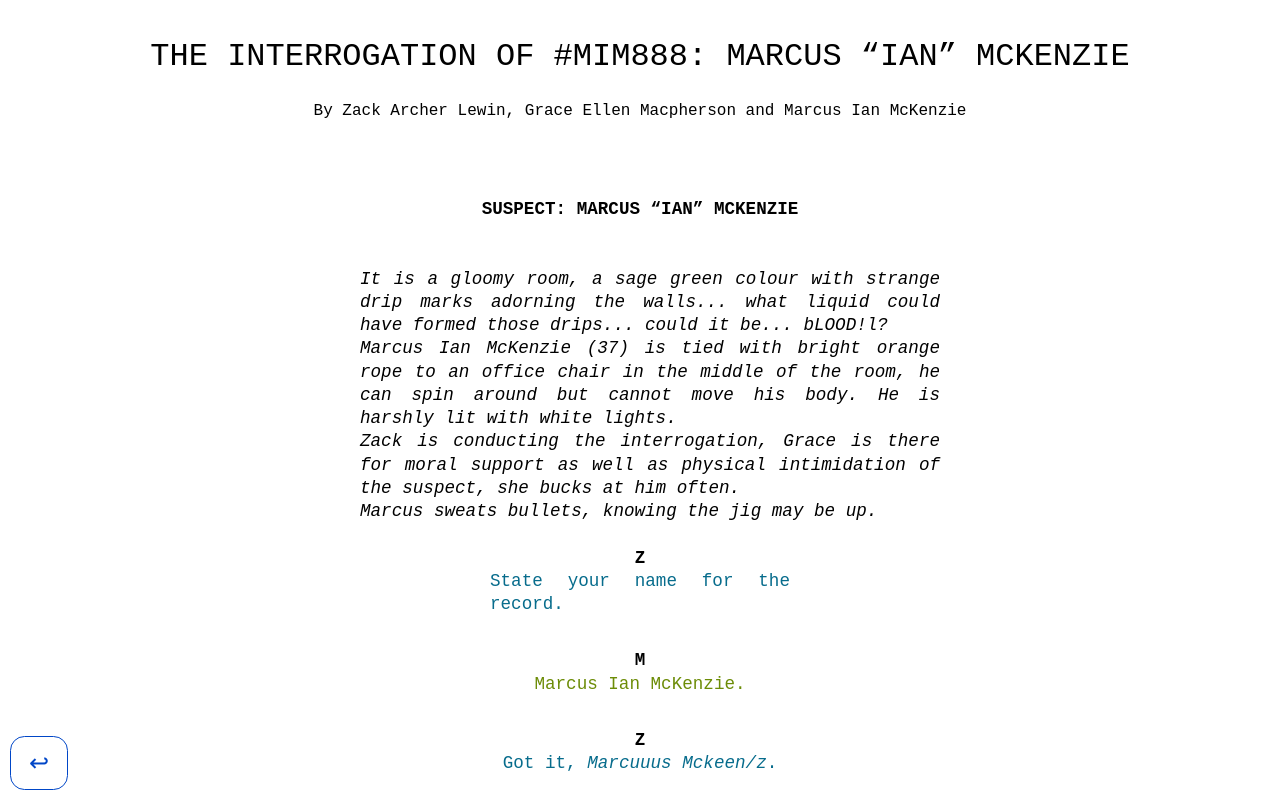
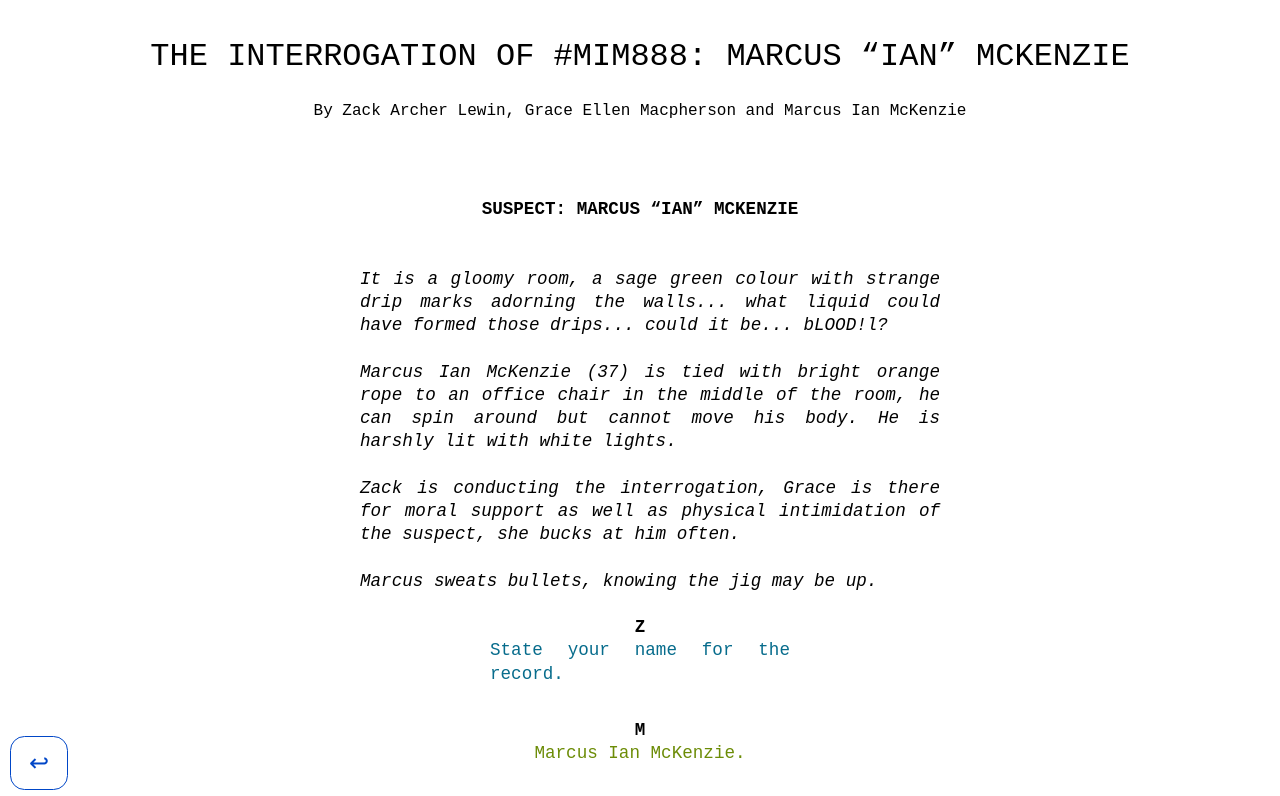
Before and after one commit to orangutan-mag/orangutan.quest, a plain HTML site: page contents/issue1/mim.html in a window 1280 px wide. Shown: the top 796 px of the page. Drawn offline with Linux system fonts and the light colour scheme.

Commit message:
Update mim.html
breaks added

```diff
--- a/contents/issue1/mim.html
+++ b/contents/issue1/mim.html
@@ -27,9 +27,9 @@
         <h4>SUSPECT: MARCUS “IAN” MCKENZIE</h4>
         <br>
         <div class="scene">
-        It is a gloomy room, a sage green colour with strange drip marks adorning the walls... what liquid could have formed those drips... could it be... bLOOD!l?<br>
-        Marcus Ian McKenzie (37) is tied with bright orange rope to an office chair in the middle of the room, he can spin around but cannot move his body. He is harshly lit with white lights.<br>
-        Zack is conducting the interrogation, Grace is there for moral support as well as physical intimidation of the suspect, she bucks at him often.<br>
+        It is a gloomy room, a sage green colour with strange drip marks adorning the walls... what liquid could have formed those drips... could it be... bLOOD!l?<br><br>
+        Marcus Ian McKenzie (37) is tied with bright orange rope to an office chair in the middle of the room, he can spin around but cannot move his body. He is harshly lit with white lights.<br><br>
+        Zack is conducting the interrogation, Grace is there for moral support as well as physical intimidation of the suspect, she bucks at him often.<br><br>
         Marcus sweats bullets, knowing the jig may be up.
         </div>
         <br>
```
